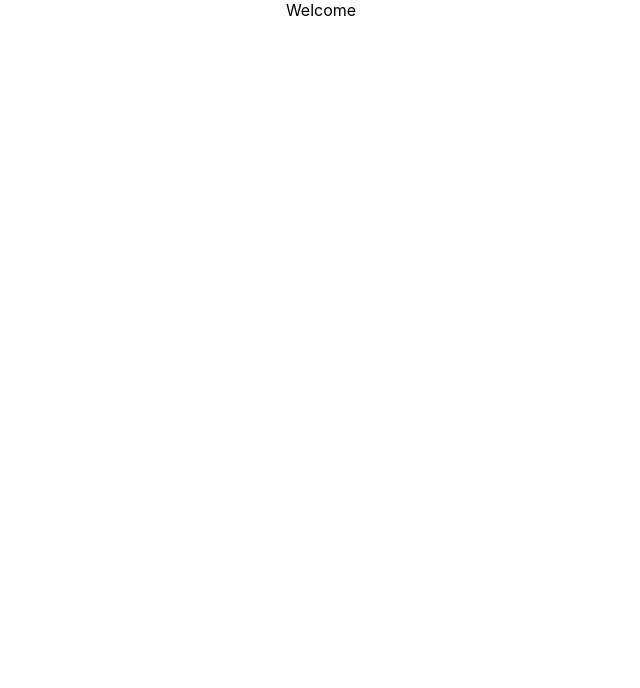
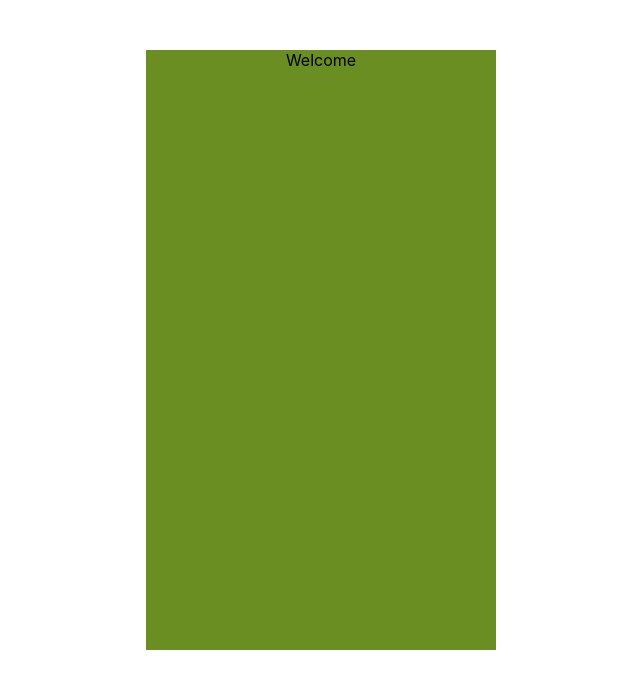
Before and after one commit to nganifaith/React_Calculator, a React (Create React App) app: page / in a window 1280 px wide. Shown: the top 688 px of the page, without its empty margins (319-959 px from the left). Built offline with nearby package versions, Linux system fonts and the light colour scheme.

Commit message:
initial style setup

```diff
--- a/src/App.css
+++ b/src/App.css
@@ -1,3 +1,6 @@
 .App {
   text-align: center;
+  height: 600px;
+  width: 350px;
+  background: olivedrab;
 }
--- a/src/index.css
+++ b/src/index.css
@@ -7,7 +7,9 @@ body {
   -moz-osx-font-smoothing: grayscale;
 }
 
-code {
-  font-family: source-code-pro, Menlo, Monaco, Consolas, 'Courier New',
-    monospace;
+#root {
+  display: flex;
+  align-items: center;
+  justify-content: center;
+  margin: 50px auto;
 }
```
